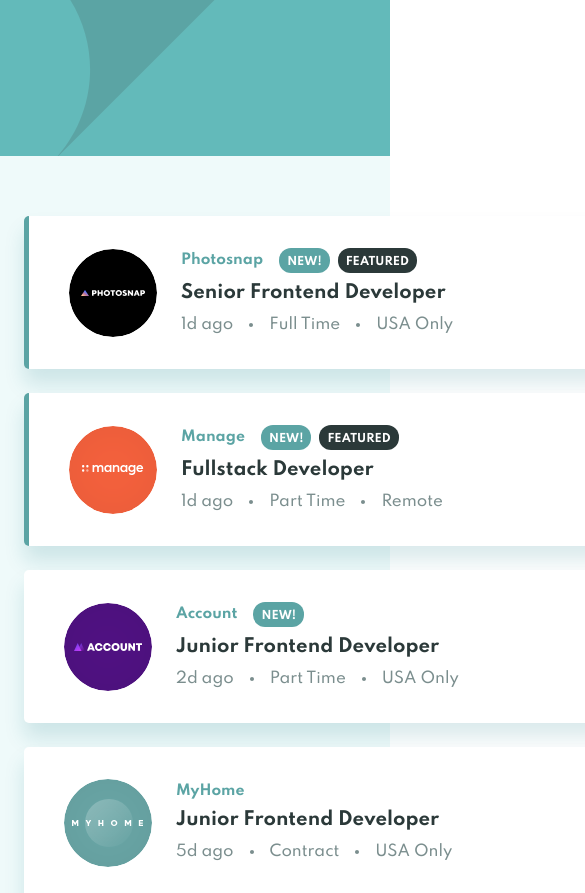
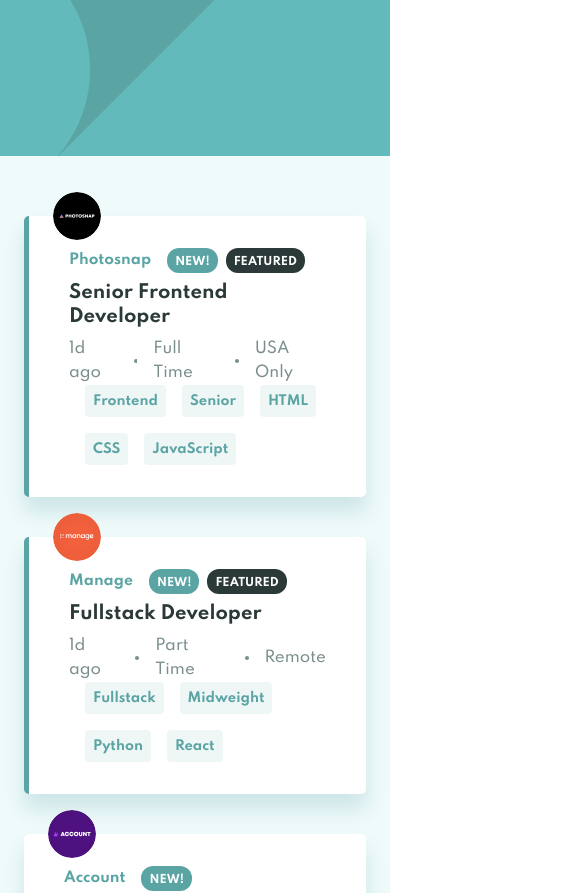
Before and after one commit to rmorehig/react-job-listings, a React (Create React App) app: page / in a window 390 px wide. Shown: the top 893 px of the page, 585 px wide, since content can reach past the window. Built offline with nearby package versions, Linux system fonts and the light colour scheme.

Commit message:
add responsive styles

```diff
--- a/src/App.js
+++ b/src/App.js
@@ -11,6 +11,7 @@
 
 const AppWrapper = styled.div`
   min-height: 100vh;
+  max-width: 100vw;
   display: flex;
   flex-direction: column;
   background-color: ${props => props.theme.colors.neutral[0]};
@@ -19,8 +20,12 @@
 const Main = styled.main`
   flex: 1;
   margin: 0 auto;
-  padding: 76px 0px 120px;
+  padding: 76px 120px 120px;
   position: relative;
+  width: 100%;
+  max-width: 1366px;
+  display: flex;
+  flex-direction: column;
   ${props => props.theme.breakpoints.mobile} {
     padding: 60px 24px 34px;
   }
--- a/src/components/Flex.js
+++ b/src/components/Flex.js
@@ -2,6 +2,7 @@
 
 const Flex = styled.div`
   display: flex;
+  flex-wrap: ${props => props.flexWrap || ''};
   flex-direction: ${props => props.direction || 'row'};
   justify-content: ${props => props.justify || 'flex-start'};
   align-items: ${props => props.align || 'center'};
--- a/src/components/Job.js
+++ b/src/components/Job.js
@@ -1,26 +1,37 @@
-import React from 'react'
+import React, { useCallback } from 'react'
 import styled from 'styled-components'
 import Flex from './Flex'
 import Divider from './Divider'
 
 const JobWrapper = styled.li`
+  position: relative;
   display: flex;
   justify-content: space-between;
   align-items: center;
   background-color: #ffffff;
-  max-width: 1110px;
   padding: 32px 40px;
   box-shadow: 0px 15px 20px rgba(13, 113, 130, 0.15);
   border-radius: 5px;
-  min-width: 1110px;
   border-left: ${props =>
     props.featured ? `5px solid ${props.theme.colors.primary}` : ''};
+  ${props => props.theme.breakpoints.mobile} {
+    align-items: flex-start;
+    flex-direction: column;
+  }
 `
 const Avatar = styled.img`
   border-radius: 9999px;
   height: 88px;
   width: 88px;
   margin-right: 24px;
+  ${props => props.theme.breakpoints.mobile} {
+    position: absolute;
+    top: -24px;
+    left: 24px;
+    height: 48px;
+    width: 48px;
+    margin: 0;
+  }
 `
 const Label = styled.span`
   background-color: #000000;
@@ -63,14 +74,17 @@
 `
 const Tags = styled.div`
   display: flex;
-  justify-content: flex-end;
+  flex-wrap: wrap;
+  justify-content: flex-start;
   align-items: center;
+  margin-top: -16px;
   span {
     cursor: pointer;
     background-color: ${props => props.theme.colors.neutral[1]};
     color: ${props => props.theme.colors.primary};
     font-weight: ${props => props.theme.typography.fontWeight.bold};
     margin-left: 16px;
+    margin-top: 16px;
     padding: 4px 8px 4px 8px;
     border-radius: 4px;
     font-size: 13px;
@@ -98,9 +112,12 @@
     tools,
     setFilters,
   }) => {
-    const addFilter = newFilter => {
-      setFilters(prevFilters => [...new Set([...prevFilters, newFilter])])
-    }
+    const addFilter = useCallback(
+      newFilter => {
+        setFilters(prevFilters => [...new Set([...prevFilters, newFilter])])
+      },
+      [setFilters],
+    )
     return (
       <JobWrapper featured={featured}>
         <Flex>
@@ -116,7 +133,8 @@
               <MoreInfo>
                 <span>{postedAt}</span>
                 <Divider />
-                <span>{contract}</span> <Divider />
+                <span>{contract}</span>
+                <Divider />
                 <span>{location}</span>
               </MoreInfo>
             </Flex>
--- a/src/components/JobFilters.js
+++ b/src/components/JobFilters.js
@@ -1,6 +1,5 @@
 import React from 'react'
 import styled from 'styled-components'
-import Flex from './Flex'
 
 const JobFiltersWrapper = styled.div`
   background-color: ${props => props.theme.colors.white};
@@ -10,8 +9,9 @@
   align-items: center;
   justify-content: space-between;
   padding: 20px 40px;
-  position: absolute;
-  top: -36px;
+  margin-top: -114px;
+  margin-bottom: 42px;
+  left: 0px;
   width: 100%;
   button {
     background: none;
@@ -24,16 +24,17 @@
     }
   }
 `
+
 const Filter = styled.div`
-  flex: 1;
   display: flex;
   justify-content: space-between;
   align-items: center;
   padding: 0px 0px 0px 8px;
   background-color: ${props => props.theme.colors.neutral[1]};
   border-radius: 4px;
-  :not(:first-child) {
-    margin-left: 16px;
+  margin-top: 16px;
+  :not(:last-child) {
+    margin-right: 16px;
   }
   span {
     color: ${props => props.theme.colors.primary};
@@ -59,6 +60,12 @@
   }
 `
 
+const SelectedFilters = styled.div`
+  display: flex;
+  flex-wrap: wrap;
+  margin-top: -16px;
+`
+
 const JobFilters = ({ filters, setFilters }) => {
   const clearFilters = () => {
     setFilters([])
@@ -71,7 +78,7 @@
   }
   return (
     <JobFiltersWrapper>
-      <Flex>
+      <SelectedFilters>
         {filters.map(filter => (
           <Filter key={filter}>
             <span>{filter}</span>
@@ -90,7 +97,7 @@
             </button>
           </Filter>
         ))}
-      </Flex>
+      </SelectedFilters>
       <button onClick={clearFilters}>Clear</button>
     </JobFiltersWrapper>
   )
--- a/src/components/JobList.js
+++ b/src/components/JobList.js
@@ -5,6 +5,9 @@
 const JobListWrapper = styled.ul`
   li:not(:first-child) {
     margin-top: 24px;
+    ${props => props.theme.breakpoints.mobile} {
+      margin-top: 40px;
+    }
   }
 `
 const JobList = ({ jobs = [], setFilters }) => {
--- a/src/theme/index.js
+++ b/src/theme/index.js
@@ -19,7 +19,7 @@
     },
   },
   breakpoints: {
-    mobile: '@media (max-width: 768px)',
+    mobile: '@media (max-width: 600px)',
   },
 }
 
```
